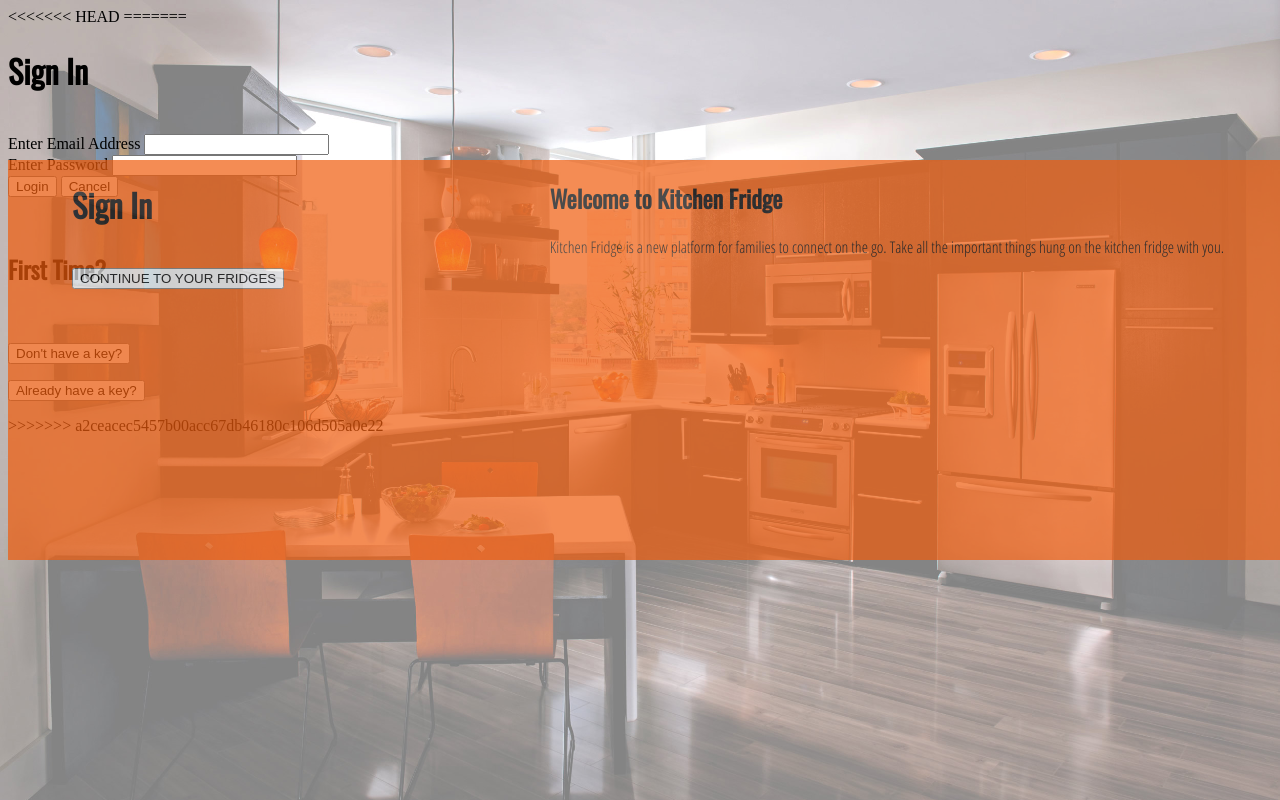
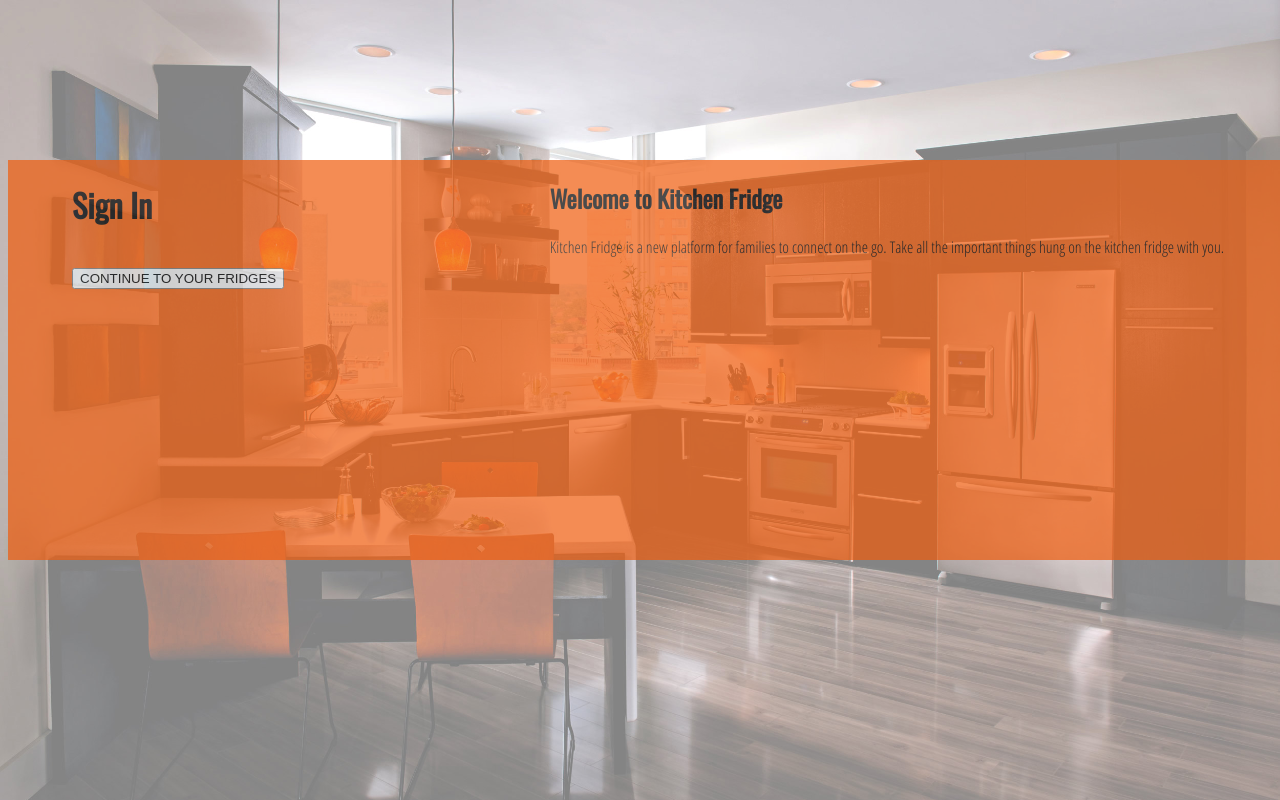
Before and after one commit to Geronimo213/KitchenFridge, a Python web app: template templates/index.html in a window 1280 px wide. Run offline with Jinja, Linux system fonts and the light colour scheme; the template is opened without the code that fills it, so the values that code supplies are empty.

Commit message:
cleaned up the merge

```diff
--- a/main.py
+++ b/main.py
@@ -77,7 +77,7 @@
         self.response.write(template.render())
 
 class FridgeHome(webapp2.RequestHandler):
-    def post(self):
+    def get(self):
         template = JINJA_ENVIRONMENT.get_template('templates/fridgeHome.html')
         self.response.write(template.render())
 
@@ -117,7 +117,6 @@
         template = JINJA_ENVIRONMENT.get_template('templates/fridgePage.html')
         self.response.out.write(template.render(fridgeposts = fridgeposts))
 
-<<<<<<< HEAD
 class ThankYou(webapp2.RequestHandler):
     def get(self):
         template = JINJA_ENVIRONMENT.get_template('templates/thankyou.html')
--- a/templates/index.html
+++ b/templates/index.html
@@ -5,7 +5,6 @@
     <link href='http://fonts.googleapis.com/css?family=Oswald|Open+Sans+Condensed:300' rel='stylesheet' type='text/css'>
   </head>
   <body>
-<<<<<<< HEAD
     <div id="big">
       <div id="left">
         <h1>Sign In</h1>
@@ -23,28 +22,5 @@
         </p>
       </div>
     </div>
-=======
-    <h1>Sign In</h1>
-    <br>
-    <form method "post" action="/fridgeHome">
-      Enter Email Address <input type = "text" name= "Username" autocomplete="on" required="on"> <br>
-      Enter Password <input type = "password" name= "Password" autocomplete="off"required="on"><br>
-      <input type = "submit" value="Login">
-      <input type = "reset" value="Cancel">
-    </form>
-
-    <br>
-    <h2>First Time?</h2>
-    <br>
-    <br>
-
-    <form method="get" action="/newFridge">
-      <input type="submit" value="Don't have a key?">
-    </form>
-
-    <form method="get" action="/newUser">
-      <input type="submit" value="Already have a key?">
-    </form>
->>>>>>> a2ceacec5457b00acc67db46180c106d505a0e22
   </body>
 </html>
```
Also changed, not shown: 1 other file.
